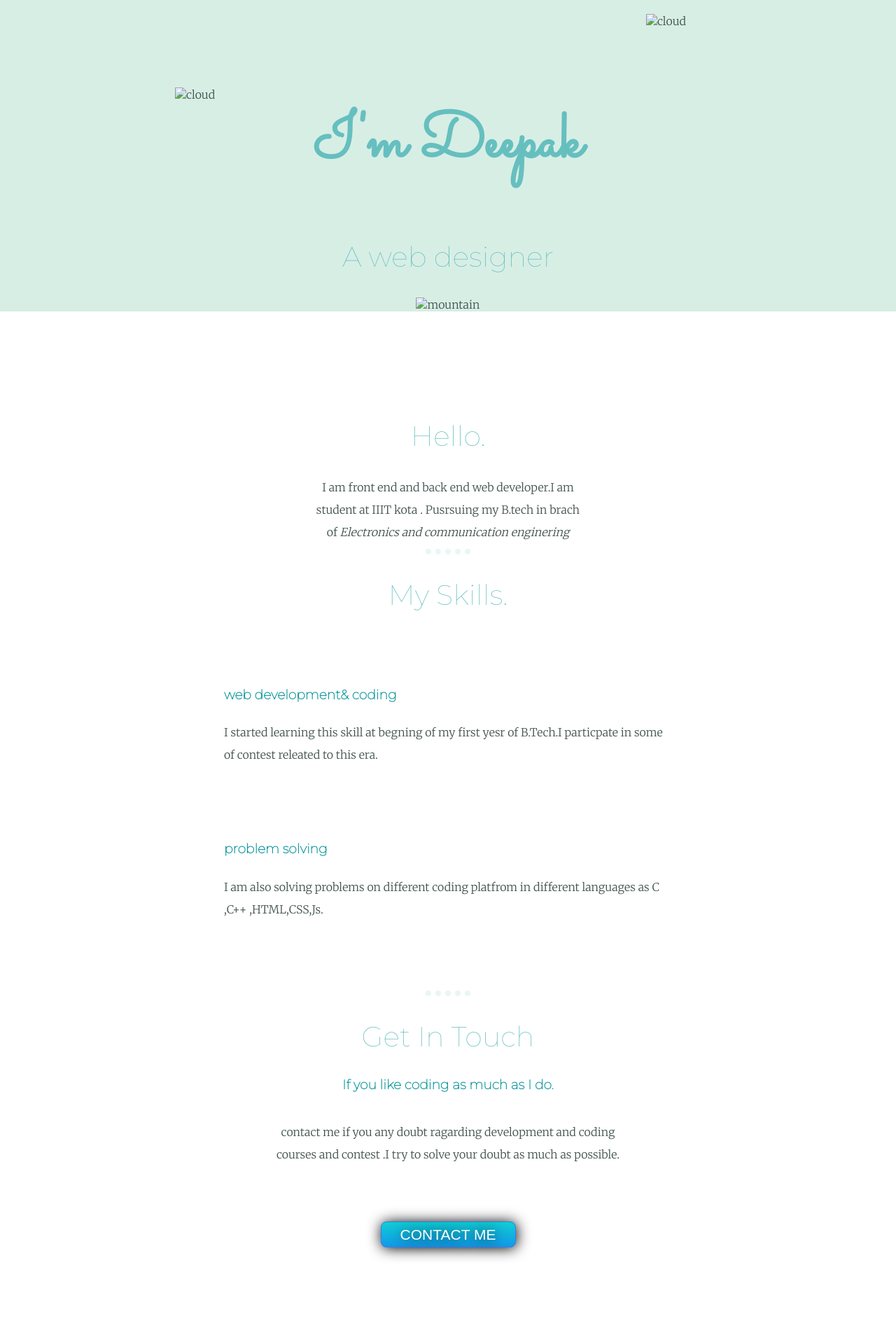
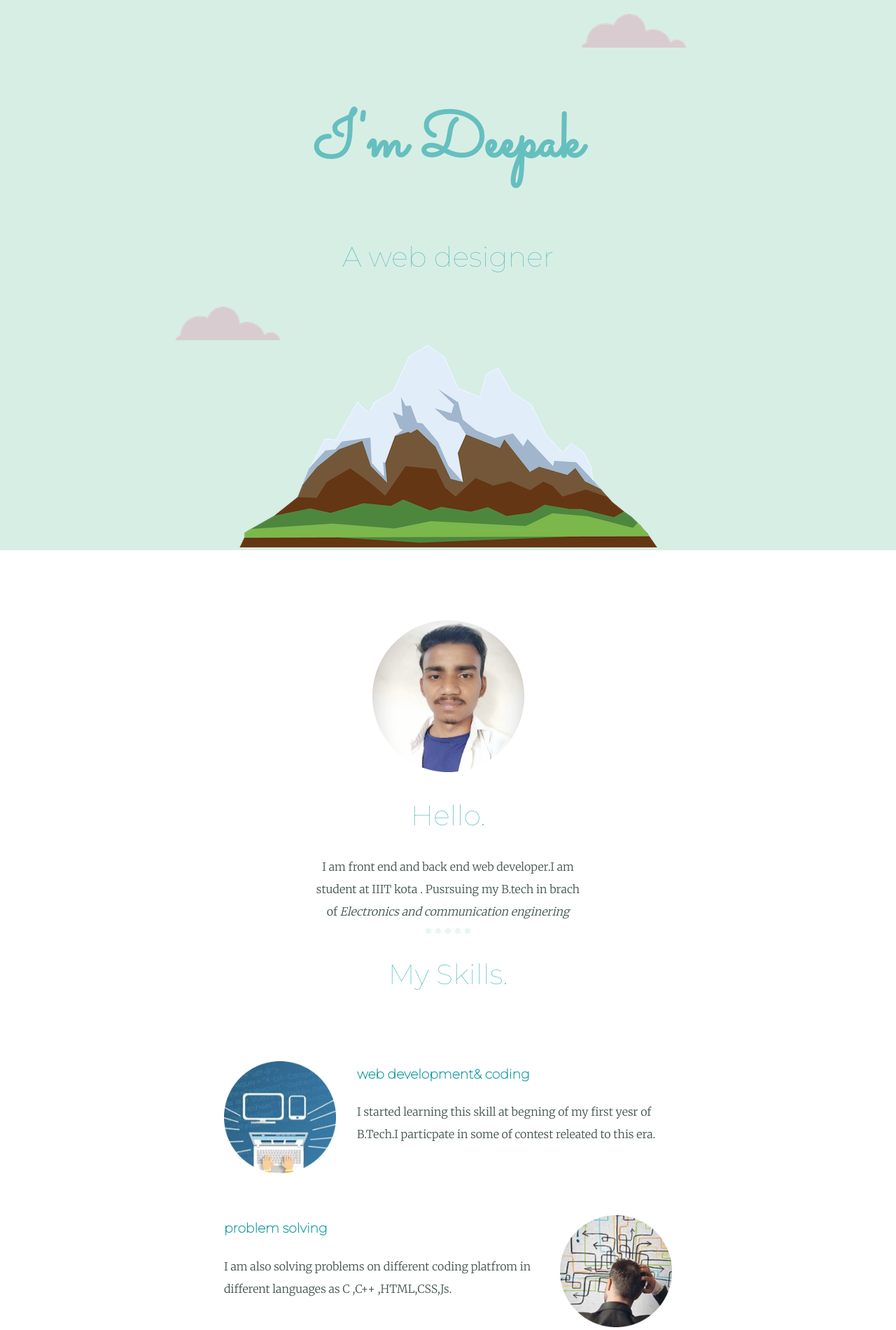
Before and after one commit to Patidardeepak1/cv, a plain HTML site: page index.html in a window 1280 px wide. Shown: the part 20-1920 px from the top of the page at 70% size. Drawn offline with Linux system fonts and the light colour scheme; files that its build step writes are made by us from their sources.

Commit message:
Update index.html

```diff
--- a/index.html
+++ b/index.html
@@ -4,22 +4,22 @@
     <meta charset="UTF-8">
     <meta name="viewport" content="width=device-width, initial-scale=1.0">
     <title>Deepak</title>
-    <link rel="stylesheet" href="css/styles.css">
+    <link rel="stylesheet" href="styles.css">
     <link rel="icon" href="favicon.ico">
     <link href="https://fonts.googleapis.com/css2?family=Merriweather:wght@300&family=Montserrat:wght@100&family=Sacramento&display=swap" rel="stylesheet">
 </head>
 <body>
     <div class="top">
-        <img class="top-cloud" src="images/cloud.png" alt="cloud">
+        <img class="top-cloud" src="cloud.png" alt="cloud">
 
         <h1>I'm Deepak</h1>
         <h2 class="program">A web designer</h2>
-        <img class="bottom-cloud" src="images/cloud.png" alt="cloud">
-        <img src="images/mountain.png" alt="mountain">
+        <img class="bottom-cloud" src="cloud.png" alt="cloud">
+        <img src="mountain.png" alt="mountain">
     </div>
     <div class="mid">
         <div class="profile">
-          <img src="images/profile picture.png" alt="">
+          <img src="profile picture.png" alt="">
           <h2>Hello.</h2>
           <p class="intro">I am front end and back end web developer.I am student at IIIT kota .
             Pusrsuing my B.tech in brach of <em>Electronics and communication enginering</em></p>
@@ -28,12 +28,12 @@
         <div class="skills">
           <h2>My Skills.</h2>
           <div class="skill-row">
-            <img class="code-image" src="images/coding-modified.png" alt="">
+            <img class="code-image" src="coding-modified.png" alt="">
             <h3>web development& coding</h3>
             <p>I started learning this skill at begning of my first yesr of B.Tech.I particpate in some of contest releated to this era.</p>
           </div>
           <div class="skill-row">
-            <img class="problem-image" src="images/problem-modified.png" alt="">
+            <img class="problem-image" src="problem-modified.png" alt="">
             <h3>problem solving</h3>
             <p >I am also solving problems on different coding platfrom in different languages as C ,C++ ,HTML,CSS,Js.</p>
           </div>
```
